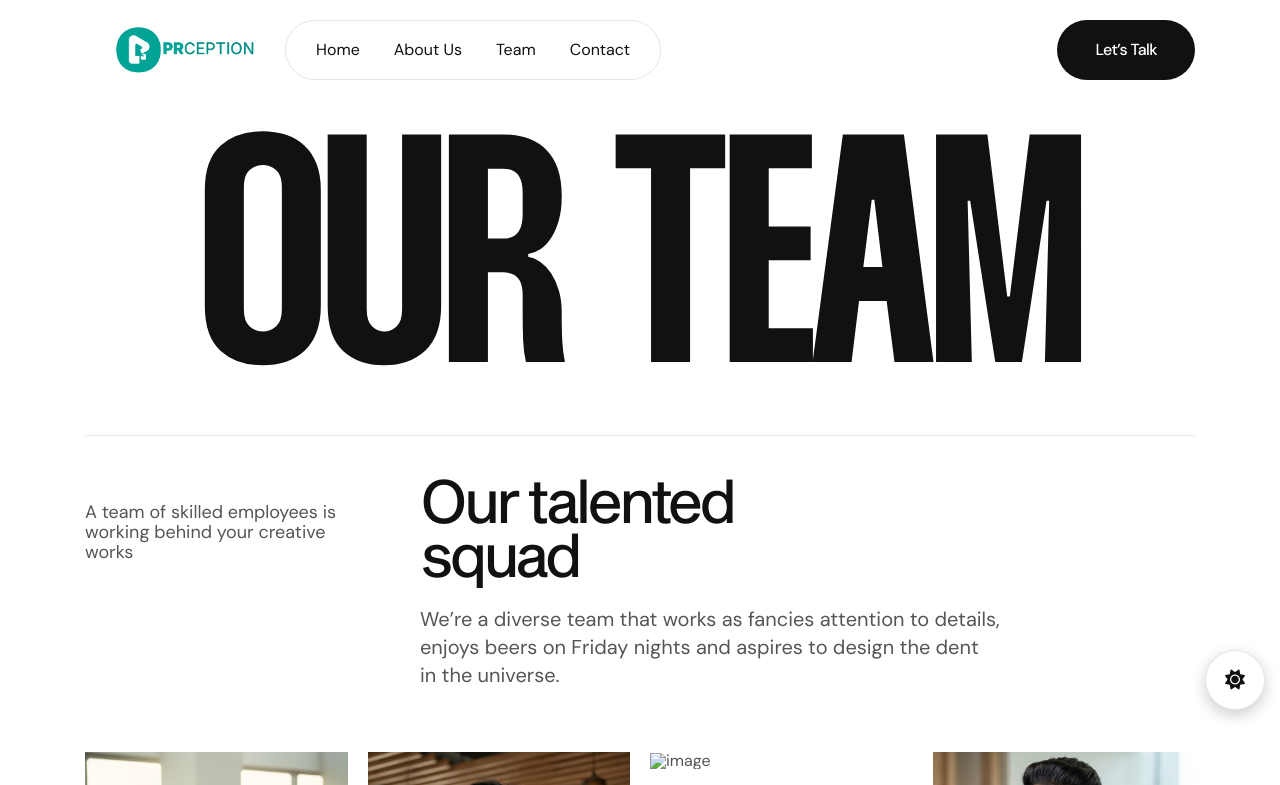
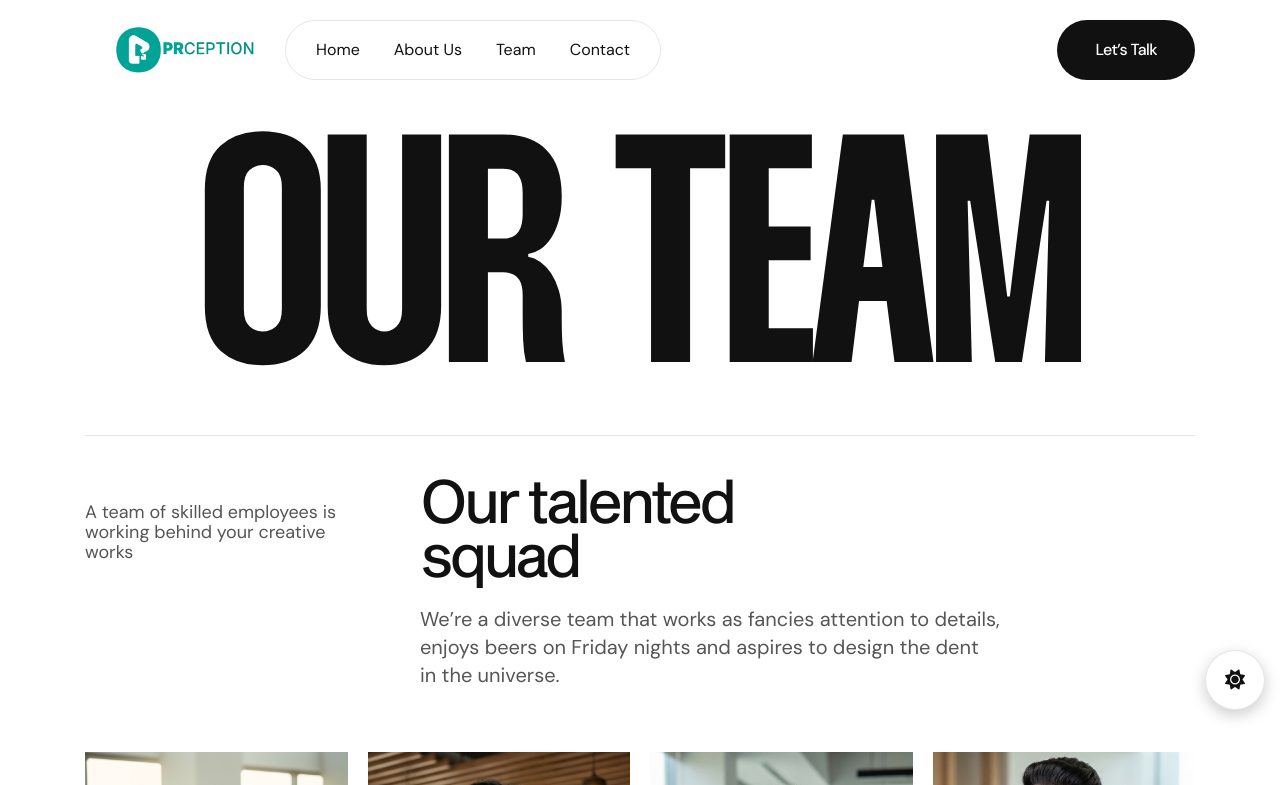
Before and after one commit to prception/PRception, a plain HTML site: page team.html in a window 1280 px wide. Shown: the top 785 px of the page. Drawn offline with Linux system fonts and the light colour scheme; a web font is replaced by a local one.

Commit message:
team image

```diff
--- a/team.html
+++ b/team.html
@@ -122,7 +122,7 @@
                   </div>
                   <div class="team-box">
                     <div class="thumb">
-                      <img src="assets/imgs/team/" alt="image"></a>
+                      <img src="assets/imgs/team/shahid.png" alt="image"></a>
                     </div>
                     <div class="content">
                       <h3 class="name">Shahid Masood</a></h3>
```
Also changed, not shown: assets/imgs/team/shahid.png (added).
